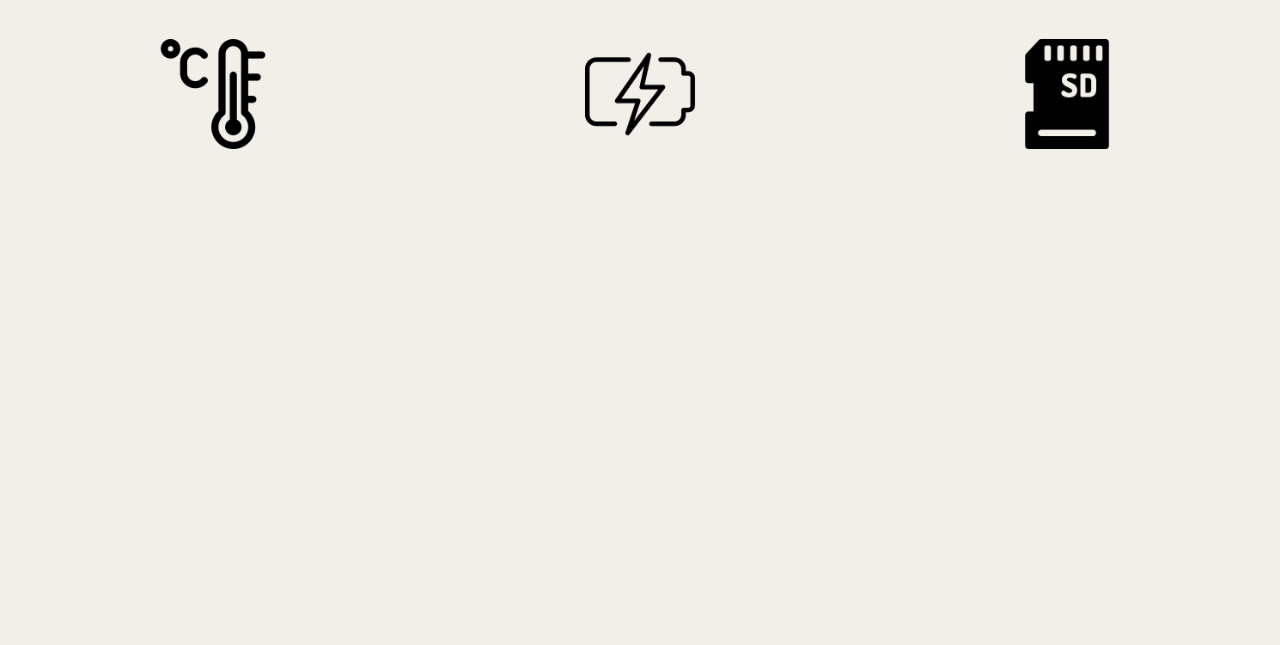
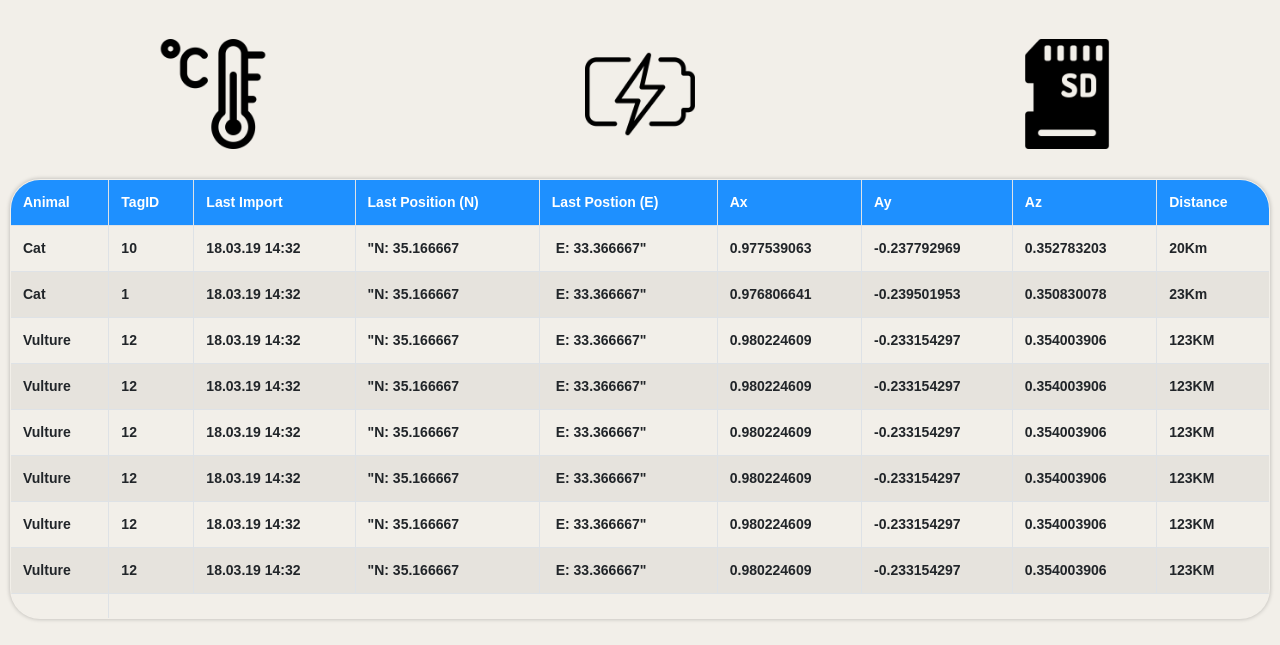
Before and after one commit to cklark01/WildEye-Static-Website, a plain HTML site: page index.html in a window 1280 px wide. Shown: the part 275-920 px from the top of the page. Before the commit the page ends 800 px from the top, so only its background shows below. Drawn offline with nearby package versions, Linux system fonts and the light colour scheme; no server answers.

Commit message:
updated function

```diff
--- a/index.html
+++ b/index.html
@@ -115,7 +115,7 @@
         </div>
 
         <!-- Data Table Section -->
-
+        <div id="dashboard_table"></div>
 
 
         <script src="app.js" ></script>
```
